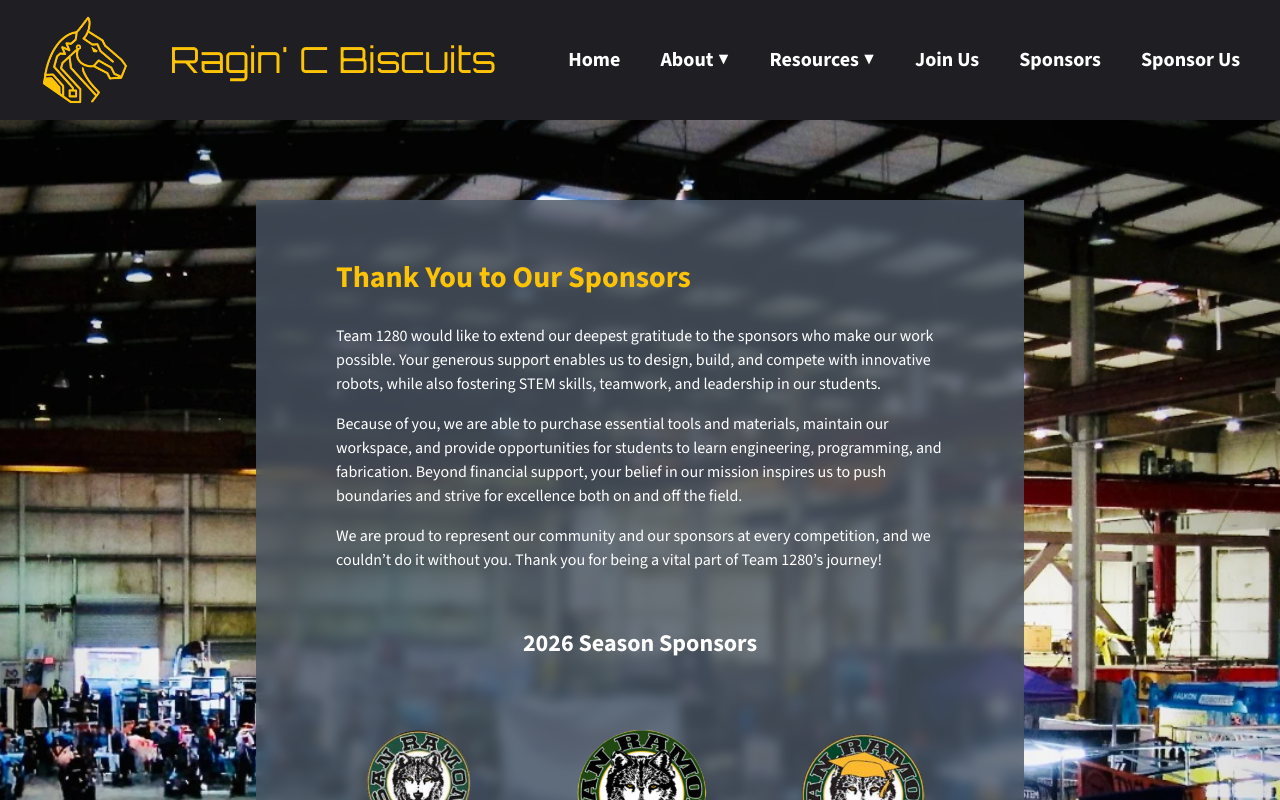
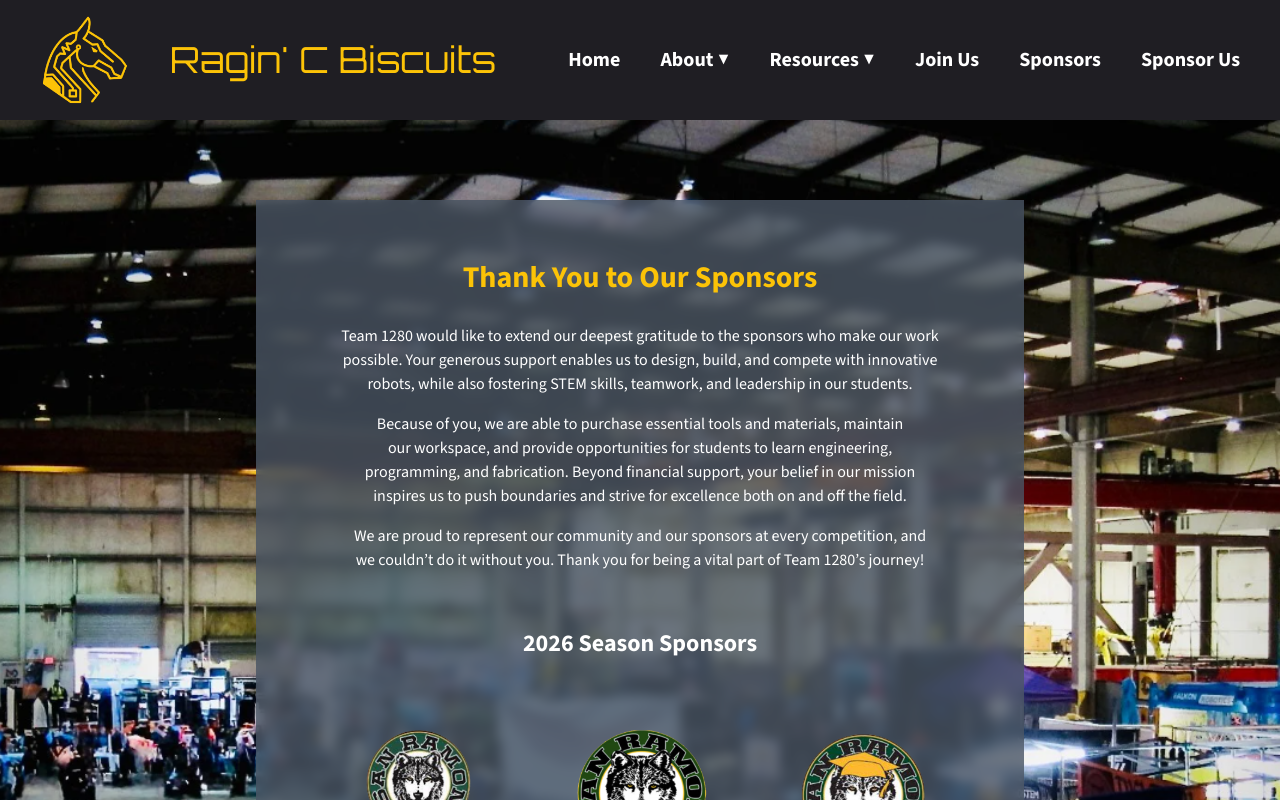
Before and after one commit to Team-1280/1280-website, a React (Vite) app in the folder app/: page /sponsors in a window 1280 px wide. Shown: the top 800 px of the page. Built offline with nearby package versions, Linux system fonts and the light colour scheme.

Commit message:
Center align sponsors text

```diff
--- a/app/src/pages/Donate.jsx
+++ b/app/src/pages/Donate.jsx
@@ -6,10 +6,10 @@ const Donate = () => (
       <link rel="canonical" href="https://www.team1280.com/donate" />
       <title>Donate</title>
     </head>
-    <div className="relative w-full text-balance font-sans">
+    <div className="relative w-full text-balance font-sans text-center">
       <img src="/donate.png" className="absolute object-cover h-full min-w-full -z-1" />
       <div className="h-20"></div>
-      <div className="h-auto min-w-100 size-auto mx-[20dvw] px-20 bg-gray-600/80 backdrop-blur-[6px] flex flex-col items-center text-center py-4">
+      <div className="h-auto min-w-100 size-auto mx-[20dvw] px-20 bg-gray-600/80 backdrop-blur-[6px] flex flex-col items-center py-4">
         <section className="w-full flex flex-col items-center">
           <div className="font-bold donate-heading">Support Team 1280 – Become a Sponsor</div>
           <div className="new-line-sponsor">
--- a/app/src/pages/Sponsors.jsx
+++ b/app/src/pages/Sponsors.jsx
@@ -4,7 +4,7 @@ const Sponsors = () => (
       <link rel="canonical" href="https://www.team1280.com/sponsors" />
       <title>Sponsors</title>
     </head>
-    <div className="relative w-full">
+    <div className="relative w-full text-balance font-sans text-center">
       <img src="/sponsors1.png" className="absolute object-cover h-full min-w-[100%] -z-1"></img>
       <div className="h-20"></div>
       <div className="h-auto min-w-100 size-auto mx-[20dvw] px-20 bg-gray-600/80 backdrop-blur-[6px] flex flex-col items-center">
```
